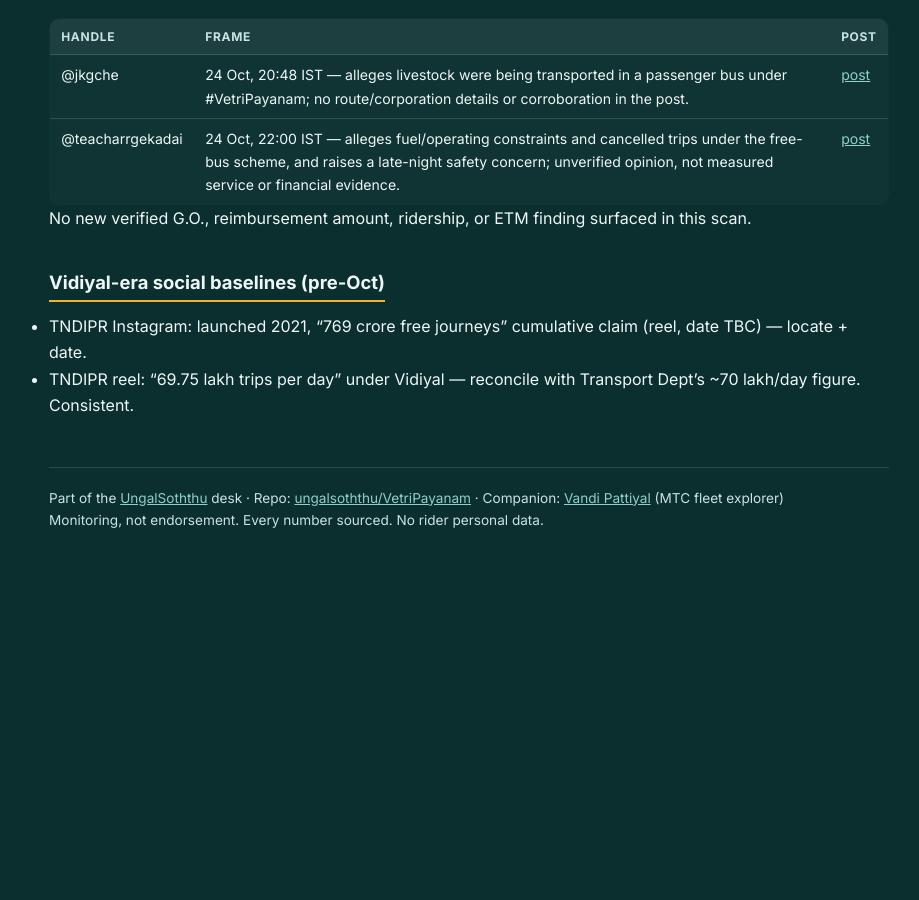
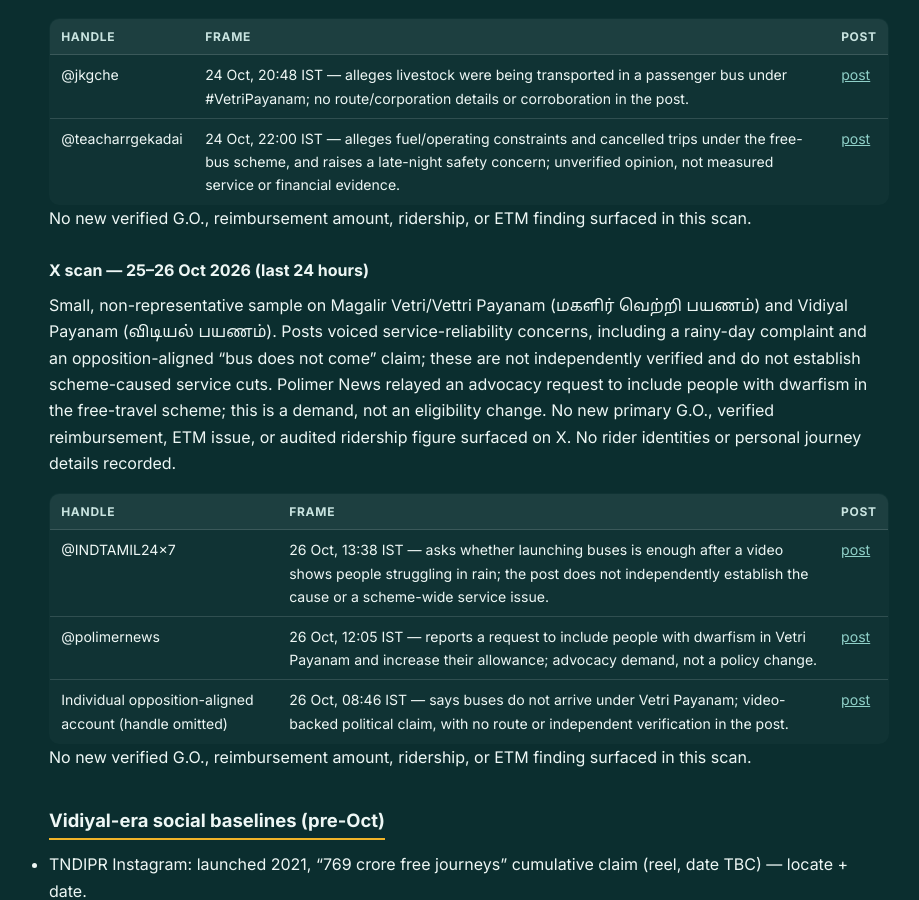
Before and after one commit to ungalsoththu/VetriPayanam, a Jekyll site: the page built from social/SOCIALLOG.md, in a window 1280 px wide and 900 px high, scrolled down 10896 px. Shown: the whole window, without its empty margins (171-1090 px from the left). Built offline with Jekyll 4.4.1, drawn with Linux system fonts in a browser that asks for light colours; before the commit the page ends 11492 px from its top, so only the background shows below that.

Commit message:
daily watch 2026-10-26: reimbursement and private-service claims

```diff
--- a/social/SOCIALLOG.md
+++ b/social/SOCIALLOG.md
@@ -272,6 +272,18 @@ Small, non-representative sample on Magalir Vetri/Vettri Payanam (மகளி
 
 No new verified G.O., reimbursement amount, ridership, or ETM finding surfaced in this scan.
 
+### X scan — 25–26 Oct 2026 (last 24 hours)
+
+Small, non-representative sample on Magalir Vetri/Vettri Payanam (மகளிர் வெற்றி பயணம்) and Vidiyal Payanam (விடியல் பயணம்). Posts voiced service-reliability concerns, including a rainy-day complaint and an opposition-aligned “bus does not come” claim; these are not independently verified and do not establish scheme-caused service cuts. Polimer News relayed an advocacy request to include people with dwarfism in the free-travel scheme; this is a demand, not an eligibility change. No new primary G.O., verified reimbursement, ETM issue, or audited ridership figure surfaced on X. No rider identities or personal journey details recorded.
+
+| Handle | Frame | Post |
+| --- | --- | --- |
+| @INDTAMIL24x7 | 26 Oct, 13:38 IST — asks whether launching buses is enough after a video shows people struggling in rain; the post does not independently establish the cause or a scheme-wide service issue. | [post](https://x.com/INDTAMIL24x7/status/2114630174130213042) |
+| @polimernews | 26 Oct, 12:05 IST — reports a request to include people with dwarfism in Vetri Payanam and increase their allowance; advocacy demand, not a policy change. | [post](https://x.com/polimernews/status/2114606880853270848) |
+| Individual opposition-aligned account (handle omitted) | 26 Oct, 08:46 IST — says buses do not arrive under Vetri Payanam; video-backed political claim, with no route or independent verification in the post. | [post](https://x.com/admk_selva_/status/2114556796514037946) |
+
+No new verified G.O., reimbursement amount, ridership, or ETM finding surfaced in this scan.
+
 ## Vidiyal-era social baselines (pre-Oct)
 
 - TNDIPR Instagram: launched 2021, "769 crore free journeys" cumulative claim (reel, date TBC) — locate + date.
```
Also changed, not shown: news/NEWSLOG.md (+2 -0 lines).
